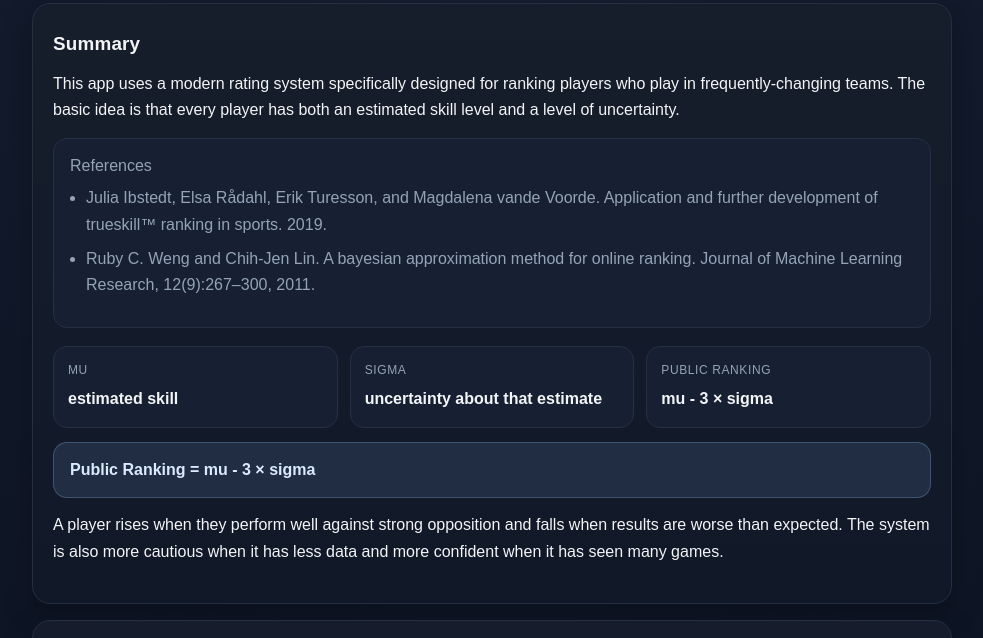
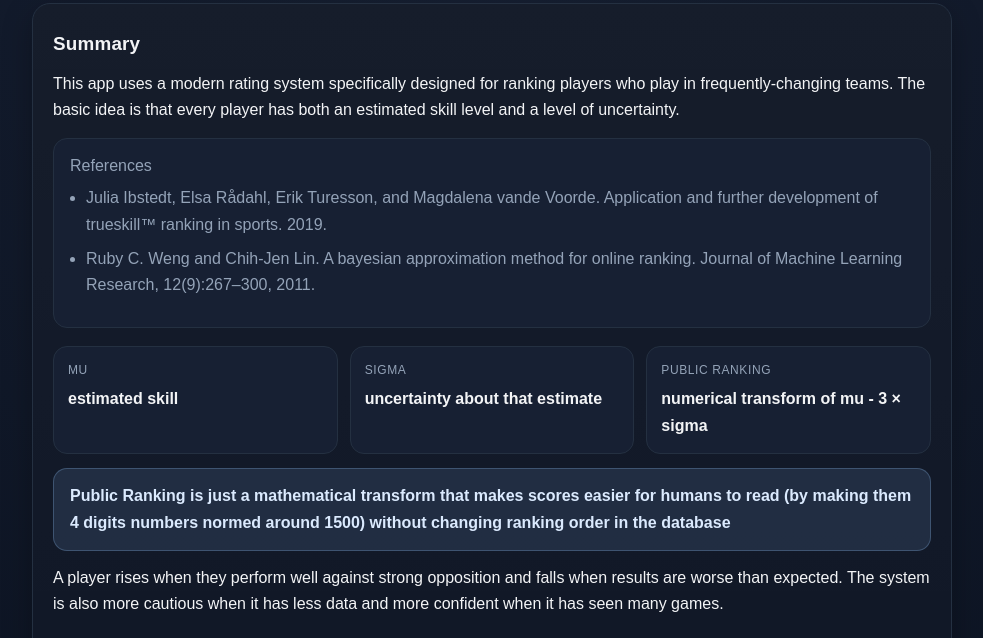
Before and after one commit to dcr-cmyk648/Volleyball, a plain HTML site: page ranking.html in a window 1280 px wide. Shown: the part 82-720 px from the top of the page, without its empty margins (148-1131 px from the left). Drawn offline with Linux system fonts and the light colour scheme.

Commit message:
Update ranking.html

```diff
--- a/ranking.html
+++ b/ranking.html
@@ -284,12 +284,12 @@
         </div>
         <div class="metric-card">
           <div class="metric-label">Public Ranking</div>
-          <div class="metric-value">mu - 3 × sigma</div>
+          <div class="metric-value">numerical transform of mu - 3 × sigma</div>
         </div>
       </div>
 
       <div class="equation">
-        Public Ranking = mu - 3 × sigma
+        Public Ranking is just a mathematical transform that makes scores easier for humans to read (by making them 4 digits numbers normed around 1500) without changing ranking order in the database
       </div>
 
       <p style="margin-top:14px;">
```
